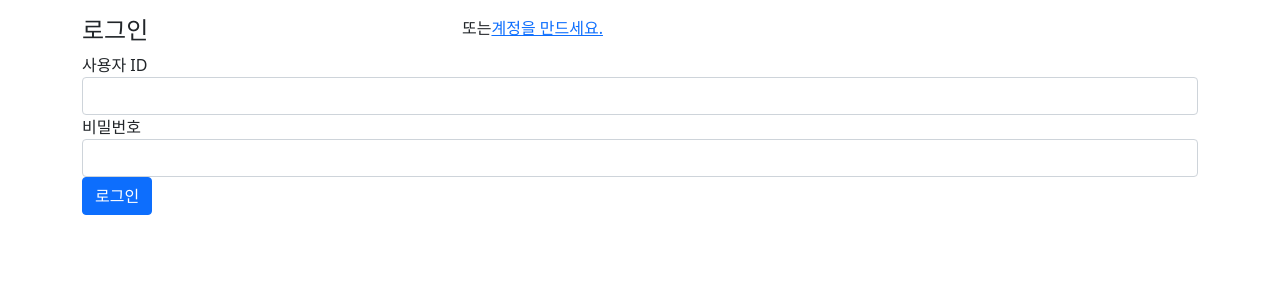
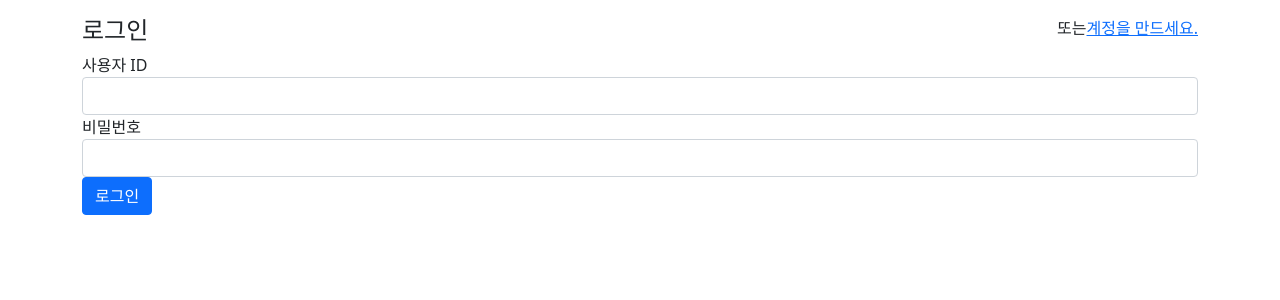
Before and after one commit to hanjuren/python, a Django app: page /common/login in a window 1280 px wide. Shown: the part 57-357 px from the top of the page. Run offline with Django 4.2, Linux system fonts and the light colour scheme; some libraries are stand-ins or nearby versions.

Commit message:
css 수정

```diff
--- a/django/projects/mysite/templates/common/login.html
+++ b/django/projects/mysite/templates/common/login.html
@@ -5,7 +5,7 @@
             <div class="col-4">
                 <h4>로그인</h4>
             </div>
-            <div class="col-8 text-right">
+            <div class="col-8 text-lg-end">
                 <span>또는<a href="{% url 'common:signup' %}">계정을 만드세요.</a></span>
             </div>
         </div>
```
